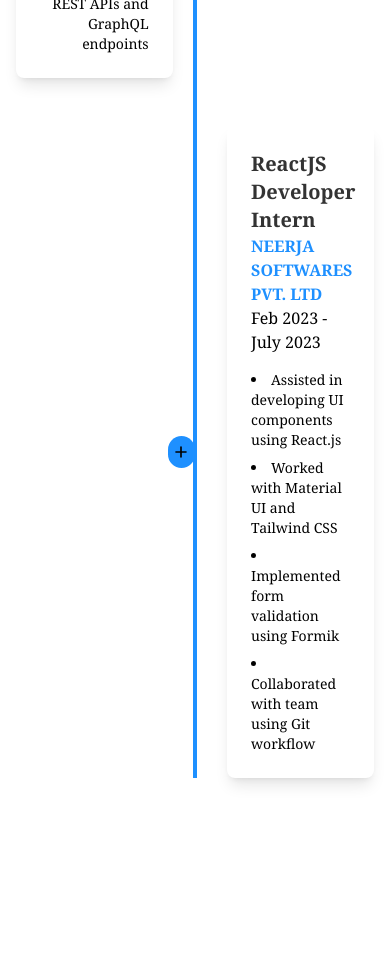
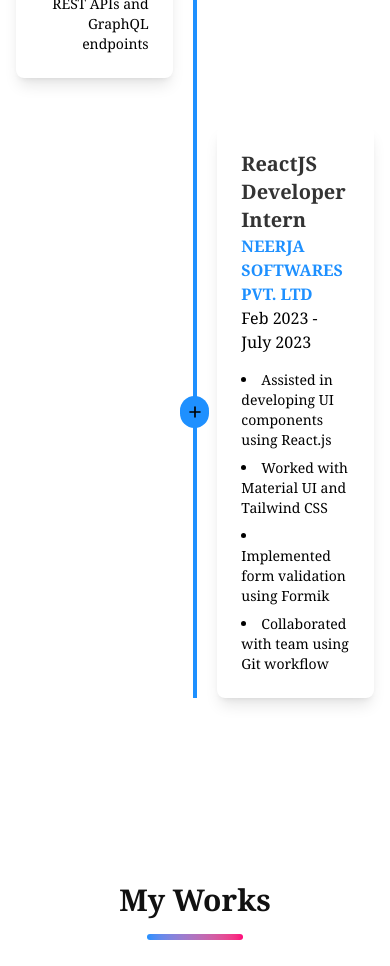
Before and after one commit to NikhilBhagoria/react-portfolio, a React (Vite) app: page / in a window 390 px wide. Shown: the part 4840-5806 px from the top of the page. Built offline with nearby package versions, Linux system fonts and the light colour scheme.

Commit message:
Fix: Experience Section Mobile UI

```diff
--- a/src/pages/Experience/Experience.jsx
+++ b/src/pages/Experience/Experience.jsx
@@ -72,7 +72,7 @@
                       <path strokeLinecap="round" strokeLinejoin="round" strokeWidth="2" d="M12 6v6m0 0v6m0-6h6m-6 0H6"></path>
                     </svg>
                   </div>
-                  <div className="w-1/2 pl-8">
+                  <div className="w-1/2 md:pl-8 pl-2">
                     <div className="p-6 bg-[var(--color-card-bg)] rounded-lg shadow-lg">
                       <h3 className="text-xl font-bold text-[var(--color-text-primary)]">ReactJS Developer Intern</h3>
                       <p className="text-[var(--color-accent-primary)] font-semibold">NEERJA SOFTWARES PVT. LTD</p>
```
